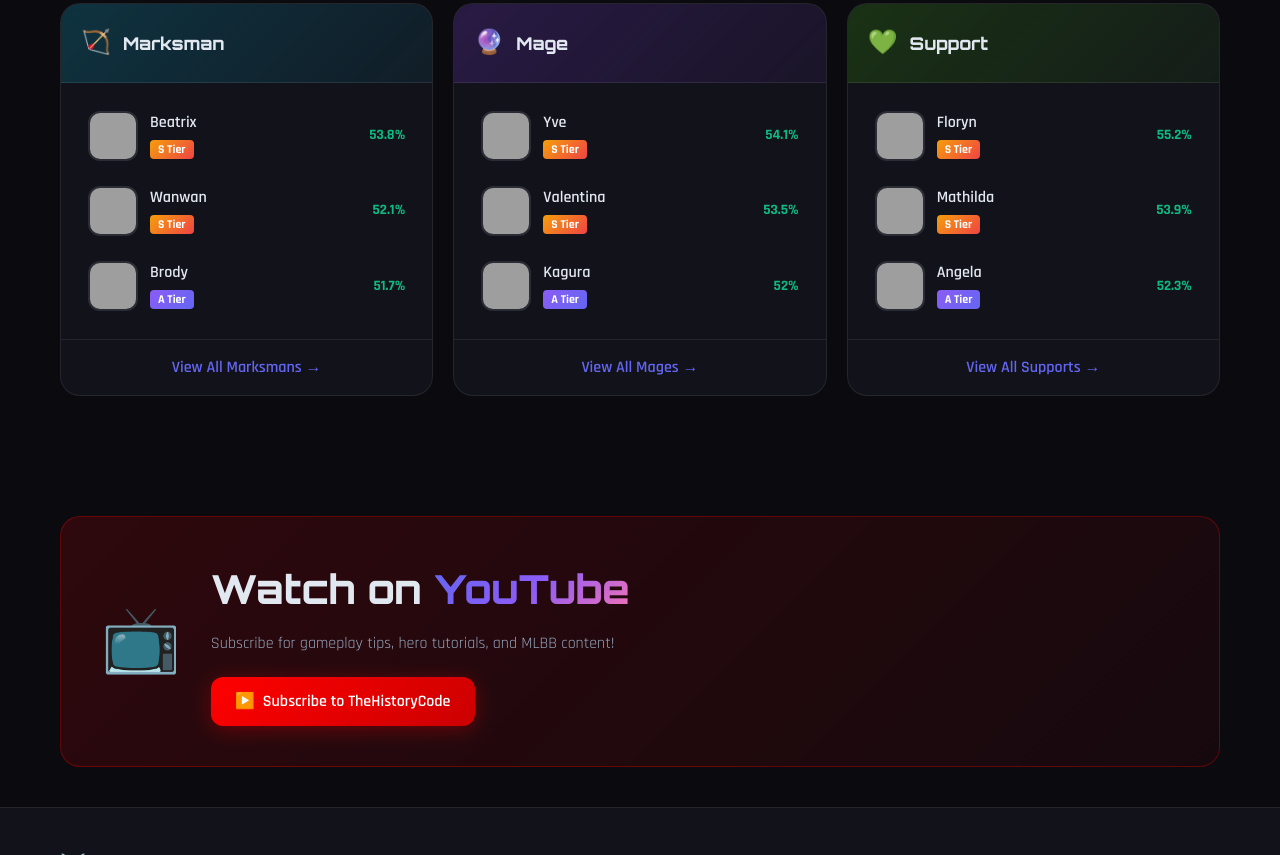
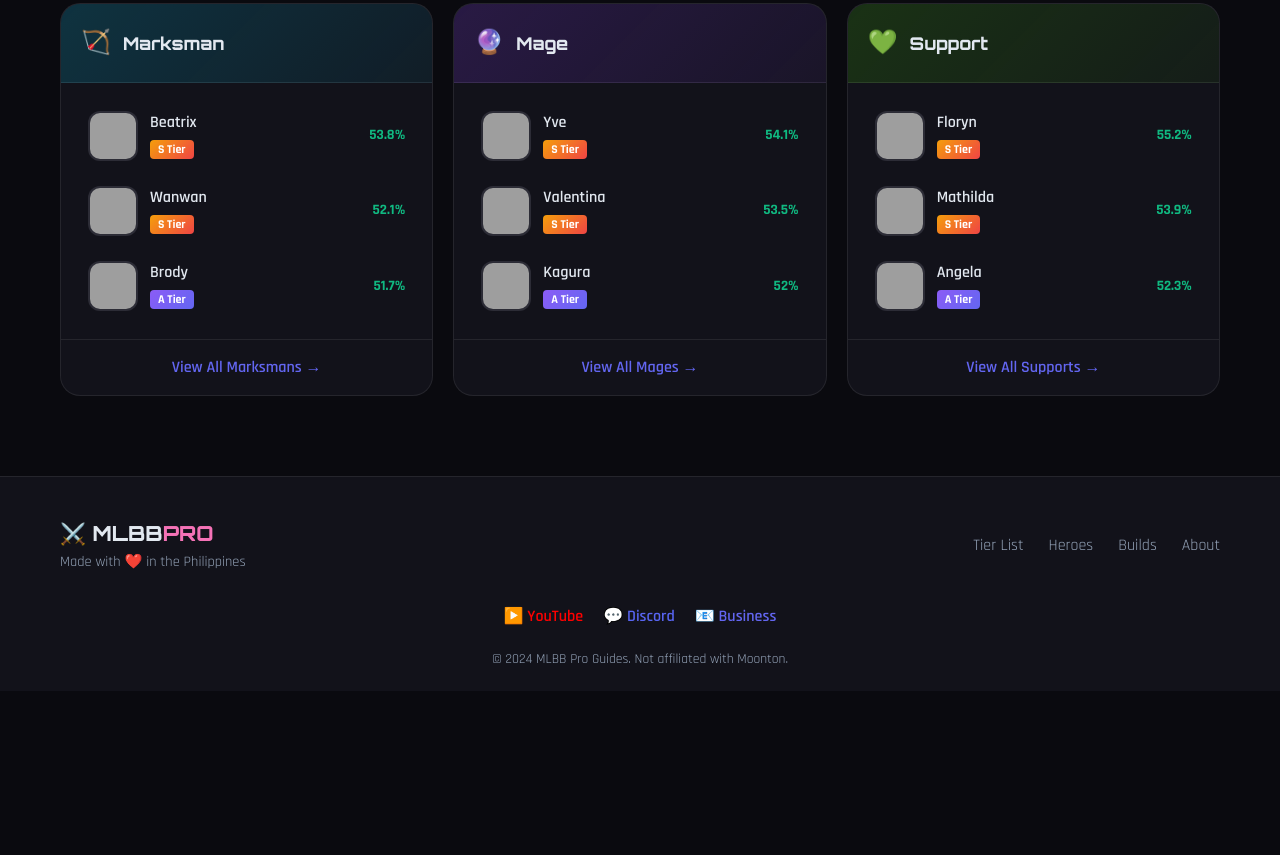
Before and after one commit to mlbb-guides/mlbb-pro-guides, a website: page index.html in a window 1280 px wide. Shown: the part 1945-2800 px from the top of the page. After the commit the page ends 2636 px from the top, so only its background shows below. Drawn offline with Linux system fonts and the light colour scheme; grey boxes are pictures that could not be loaded.

Commit message:
Remove YouTube section

```diff
--- a/index.html
+++ b/index.html
@@ -86,22 +86,6 @@
 
 
 
-    <!-- YouTube Channel Section -->
-    <section class="youtube-section">
-        <div class="container">
-            <div class="youtube-card">
-                <div class="youtube-icon">📺</div>
-                <div class="youtube-content">
-                    <h2>Watch on <span class="gradient-text">YouTube</span></h2>
-                    <p>Subscribe for gameplay tips, hero tutorials, and MLBB content!</p>
-                    <a href="https://www.youtube.com/@TheHistoryCode125" target="_blank" class="btn btn-youtube">
-                        <span>▶️</span> Subscribe to TheHistoryCode
-                    </a>
-                </div>
-            </div>
-        </div>
-    </section>
-
     <footer class="footer">
         <div class="container">
             <div class="footer-content">
```
